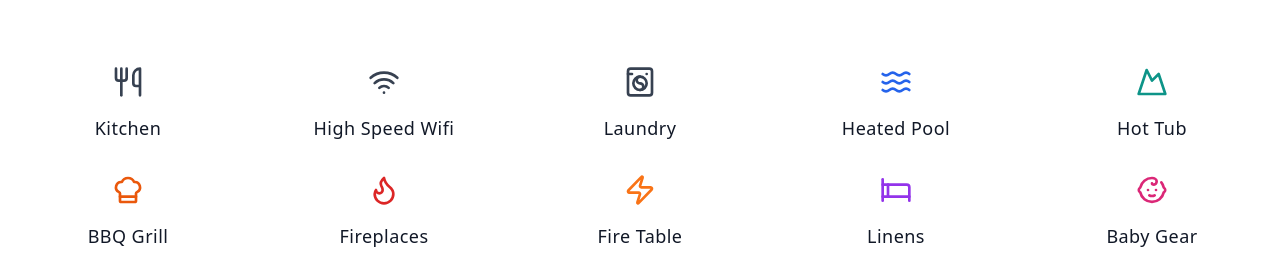
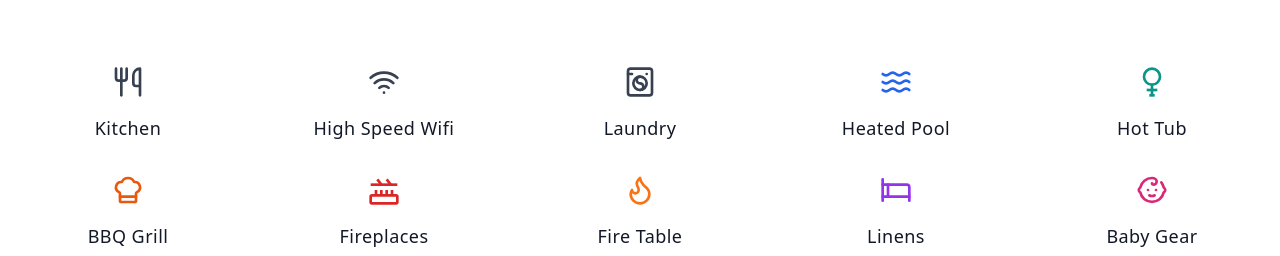
Before and after one commit to kchandrasekhar01/timber-tales-escape-portal, a React (Vite) app: page /amenities in a window 1280 px wide. Shown: the part 231-487 px from the top of the page. Built offline with nearby package versions, Linux system fonts and the light colour scheme.

Commit message:
Refactor: Update amenity icons
Update the icons for fireplace, fire table, and hot tub amenities in the Amenities component. Use the provided images for the new icons and swap the current fireplace icon for the fire table.

```diff
--- a/src/components/Amenities.tsx
+++ b/src/components/Amenities.tsx
@@ -4,10 +4,8 @@ import {
   Wifi,
   WashingMachine,
   Waves,
-  Mountain,
   ChefHat,
   Flame,
-  Zap,
   Bed,
   Baby
 } from "lucide-react";
@@ -35,7 +33,14 @@ export const Amenities = () => {
       description: "Private heated indoor pool for year-round swimming enjoyment"
     },
     {
-      icon: <Mountain className="w-8 h-8 text-teal-600" />,
+      icon: (
+        <svg className="w-8 h-8 text-teal-600" viewBox="0 0 24 24" fill="none" stroke="currentColor" strokeWidth="2">
+          <circle cx="12" cy="8" r="6" />
+          <path d="M12 14v8" />
+          <path d="M8 18h8" />
+          <path d="M10 22h4" />
+        </svg>
+      ),
       title: "Hot Tub",
       description: "Relax and unwind in our luxurious hot tub with stunning mountain views"
     },
@@ -45,12 +50,23 @@ export const Amenities = () => {
       description: "Outdoor grilling station perfect for family barbecues and gatherings"
     },
     {
-      icon: <Flame className="w-8 h-8 text-red-600" />,
+      icon: (
+        <svg className="w-8 h-8 text-red-600" viewBox="0 0 24 24" fill="none" stroke="currentColor" strokeWidth="2">
+          <rect x="2" y="16" width="20" height="6" rx="1" />
+          <path d="M6 12v4" />
+          <path d="M10 12v4" />
+          <path d="M14 12v4" />
+          <path d="M18 12v4" />
+          <path d="M2 8l20 0" />
+          <path d="M7 4l3 4" />
+          <path d="M14 4l3 4" />
+        </svg>
+      ),
       title: "Fireplaces",
       description: "Cozy fireplaces throughout the cabin for warmth and ambiance"
     },
     {
-      icon: <Zap className="w-8 h-8 text-orange-500" />,
+      icon: <Flame className="w-8 h-8 text-orange-500" />,
       title: "Fire Table",
       description: "Outdoor fire table for evening gatherings under the stars"
     },
```
